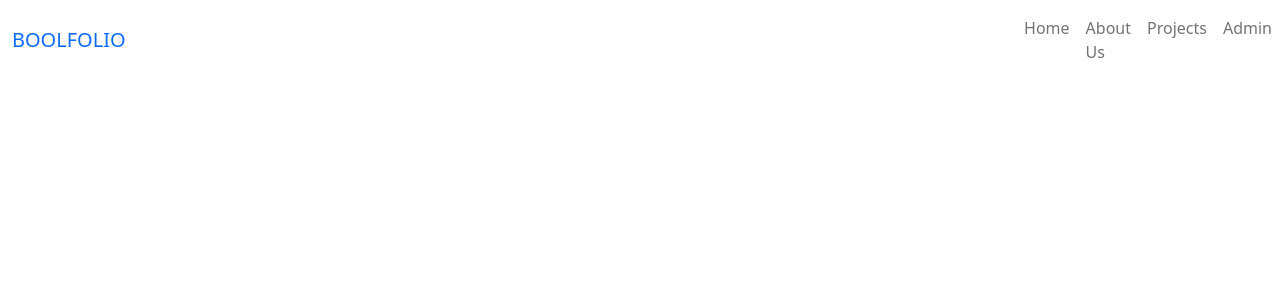
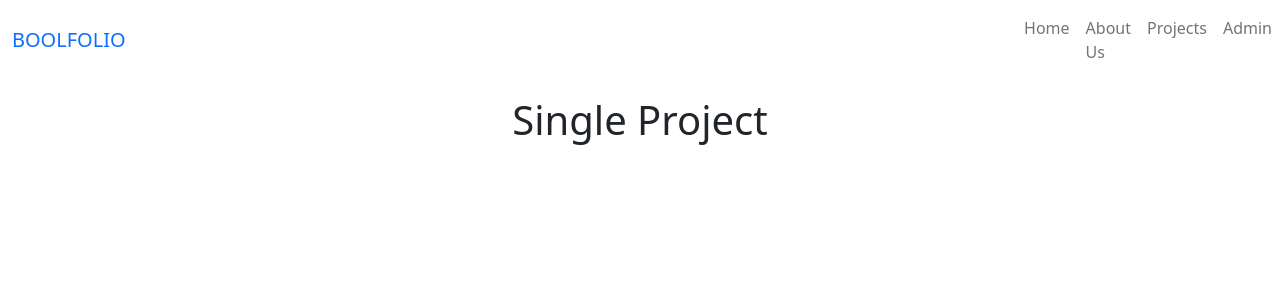
Before and after one commit to GiuseppeLanucara/vite-boolfolio, a Vue app: page /projects/1 in a window 1280 px wide. Shown: the top 300 px of the page. Built offline with nearby package versions, Linux system fonts and the light colour scheme.

Commit message:
single project page

```diff
--- /dev/null
+++ b/src/pages/SingleProject.vue
@@ -0,0 +1,13 @@
+<script>
+export default {
+    name: "SingleProject"
+}
+</script>
+
+<template>
+    <main>
+        <div class="container">
+            <h1 class="mt-3 text-center">Single Project</h1>
+        </div>
+    </main>
+</template>
--- a/src/router.js
+++ b/src/router.js
@@ -2,6 +2,7 @@ import { createRouter, createWebHistory } from "vue-router";
 import HomePage from "./pages/HomePage.vue";
 import AboutUs from "./pages/AboutUs.vue";
 import ProjectsList from "./pages/ProjectsList.vue";
+import SingleProject from "./pages/SingleProject.vue";
 
 const router = createRouter({
     history: createWebHistory(),
@@ -18,6 +19,11 @@ const router = createRouter({
             component: AboutUs,
         },
         {
+            path: "/projects/:slug",
+            name: "single-project",
+            component: SingleProject,
+        },
+        {
             path: '/projects',
             name: 'projects',
             component: ProjectsList,
```
